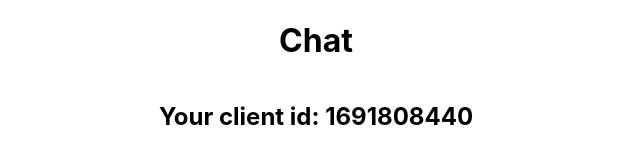
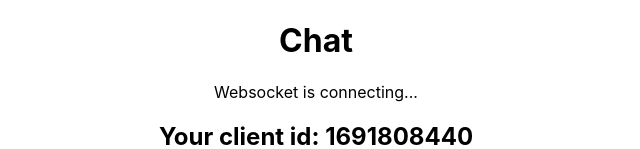
Before and after one commit to toanleviet95/react-frontend-chat-app, a React (Create React App) app: page / in a window 1280 px wide. Shown: the top 149 px of the page, without its empty margins (324-964 px from the left). Built offline with nearby package versions, Linux system fonts and the light colour scheme; no server answers.

Commit message:
Modify requirements.txt

```diff
--- a/src/App.js
+++ b/src/App.js
@@ -45,7 +45,12 @@ function App() {
   return (
     <div className="container">
       <h1>Chat</h1>
-      <div>{websckt?.readyState === 1 ? 'Still waiting for server connect...' : ''}</div>
+      <div>
+        {websckt?.readyState === 3 ? 'Websocket closed.' : ''}
+      </div>
+      <div>
+        {websckt?.readyState === 0 ? 'Websocket is connecting...' : ''}
+      </div>
       <h2>Your client id: {clientId} </h2>
       <div className="chat-container">
         <div className="chat">
```
